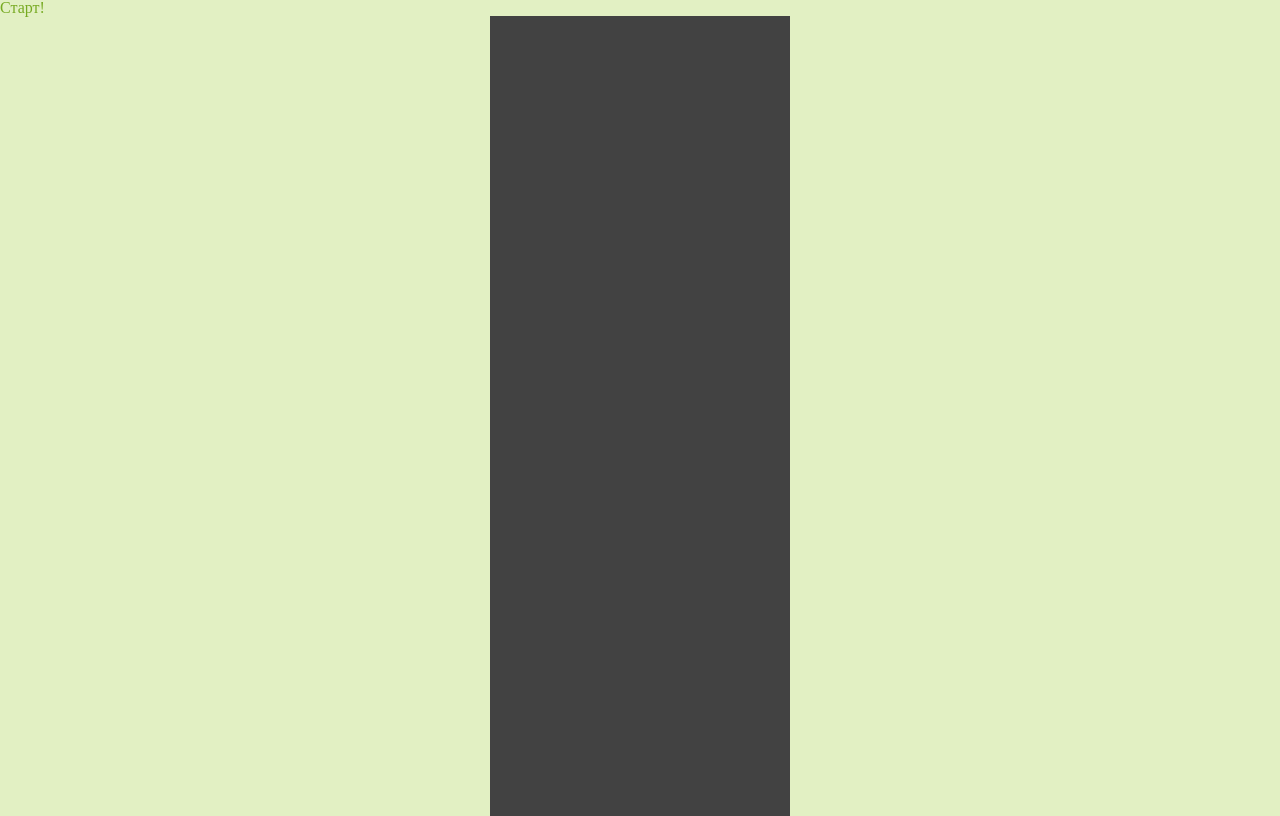
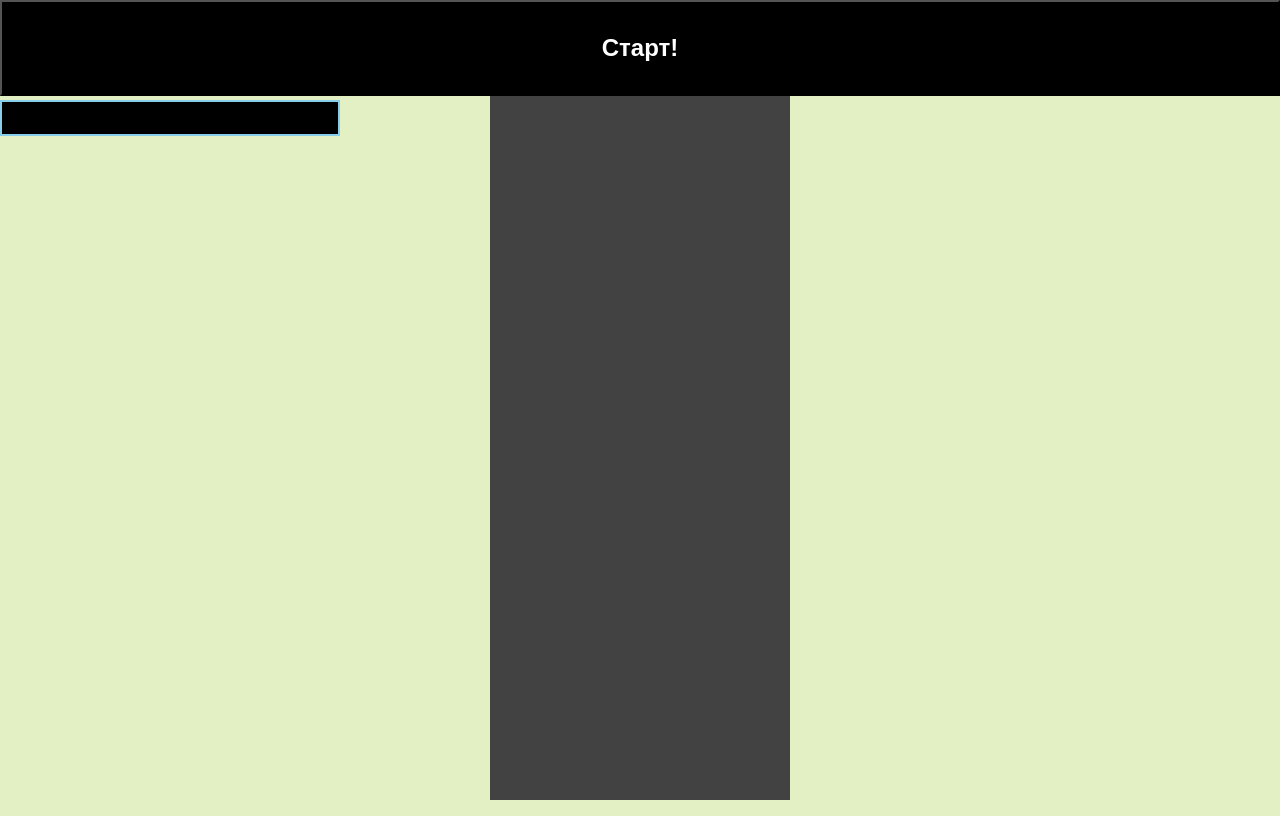
Before and after one commit to ko-yu-ki/kai, a plain HTML site: page index.html in a window 1280 px wide. Drawn offline with Linux system fonts and the light colour scheme.

Commit message:
Add files via upload

```diff
--- a/index.html
+++ b/index.html
@@ -6,8 +6,8 @@
 <body>
     <div class="score"></div>
     <div class="game">
-        <div class="startStop">Старт!</div>
-        <div class="gamearea"></div>
+        <button class="startStop">Старт!</button>
+        <div class="gameArea"></div>
     </div>
 
     <script src="./main.js">
--- a/main.js
+++ b/main.js
@@ -40,11 +40,13 @@ function startStopGame(){
 
     if (startStop.textContent === 'Старт!'){ //мой тюнинг
         startStop.textContent = 'Стоп!';        //мой тюнинг
+        gameArea.innerHTML=''; // очистка "дороги" от всего, что внутри
 
-        setting.start = true;
+
 
         car.classList.remove('hide'); //мой тюнинг
-        gameArea.appendChild(car);
+
+
 
         for (let i = 0; i < getQuantityElements(100); i++) {      // добавляем полоски на дорогу
                                                             //console.log(car.offsetHeight); почему не берет высоту???
@@ -66,6 +68,12 @@ function startStopGame(){
             gameArea.appendChild(enemy);
         }
 
+        setting.score = 0;
+        setting.start = true;
+        gameArea.appendChild(car);
+        car.style.left = (gameArea.offsetWidth/2)-(car.offsetWidth/2)+'px';
+        car.style.top = 'auto';
+        car.style.bottom = '100px';
         setting.x = car.offsetLeft;
         setting.y = car.offsetTop;
         requestAnimationFrame(playGame); // запрос анимации функции в скобках на следующем кадре
@@ -74,6 +82,8 @@ function startStopGame(){
         startStop.textContent = 'Старт!';    //мой тюнинг
         setting.start = false;               //мой тюнинг
         car.classList.add('hide');           //мой тюнинг
+
+        gameArea.innerHTML='';
     }
 }
 
@@ -81,6 +91,8 @@ function startStopGame(){
 function playGame(){
 
     if (setting.start){
+        setting.score+=setting.speed;
+        score.innerHTML = 'Score<br>' + setting.score;
         moveRoad();
         moveEnemy();
         if (keys.ArrowLeft && setting.x > 0) {
@@ -93,7 +105,7 @@ function playGame(){
         if (keys.ArrowDown && setting.y < (gameArea.offsetHeight - car.offsetHeight)) {
             setting.y+=setting.speed;
         }
-        if (keys.ArrowUp && setting.y > 0) {
+        if (keys.ArrowUp && setting.y > 95) { //из-за кнопки старт здесь не ноль, а 95
             setting.y-=setting.speed;
         }
 
@@ -136,6 +148,19 @@ function moveEnemy(){
     let enemy = document.querySelectorAll('.enemy');
 
     enemy.forEach (function(item, i){
+        let carRect = car.getBoundingClientRect(); // получаем прямоугольник машинки
+        let enemyRect = item.getBoundingClientRect(); // получаем прямоугольники врагов
+
+        if ((carRect.top <= enemyRect.bottom)&&
+            (carRect.left<=enemyRect.right)&&
+            (carRect.right>=enemyRect.left)&&
+            (carRect.bottom >= enemyRect.top)) {
+            startStop.textContent = 'Старт!';    //мой тюнинг
+            setting.start = false;
+            console.warn('crash');
+           // startStop.classlist.remove('hide'); // если убирать мой тюнинг про старт и стоп
+           // startStop.style.top = score.offsetHeight; // если убирать мой тюнинг про старт и стоп
+        }
         item.y += setting.speed / 2;
         item.style.top = item.y +'px';
         if (item.y >= document.documentElement.clientHeight) {
--- a/style.css
+++ b/style.css
@@ -52,6 +52,7 @@ table {
 body {
     background-color: rgb(226, 240, 195);
     color: #77aa22;
+    overflow:hidden;
 }
 
 .hide {
@@ -63,8 +64,7 @@ body {
     width: 50px;
     height: 112px;
     position: absolute;
-    left: 125px;
-    bottom: 10px;
+
     z-index: 100;
     /* чтобы линия не шла поверх машинки */
 }
@@ -83,6 +83,9 @@ body {
     height: 100%;
     position: relative;
     margin: auto;
+    /*
+    margin-top: 6rem; чтобы не заезжало за кнопку, но тогда заезжает за низ
+    */
     background: rgb(66, 66, 66);
     overflow: hidden;
 }
@@ -97,3 +100,36 @@ body {
     /* чтобы линия не шла поверх машинки */
 
 }
+
+button {
+    position:absolute;
+    left:0;
+    top: 0;
+    width:100%;
+    padding: 2rem 0;
+    text-align: center;
+    z-index: 200;
+    color: #fff;
+    font-size: 1.5rem;
+    background: black;
+    cursor: pointer;
+    font-family: sans-serif;
+    font-weight: 700;
+}
+
+.score {
+    position:absolute;
+    left:0;
+    top: 100;
+    padding: 1rem 0.5rem;
+    width:25%;
+    z-index: 300;
+    background: black;
+    border: solid 2px  skyblue;
+    color: skyblue;
+    font-size: 1.5rem;
+    text-align: center;
+    font-family: sans-serif;
+    font-weight: 500;
+
+}
```
